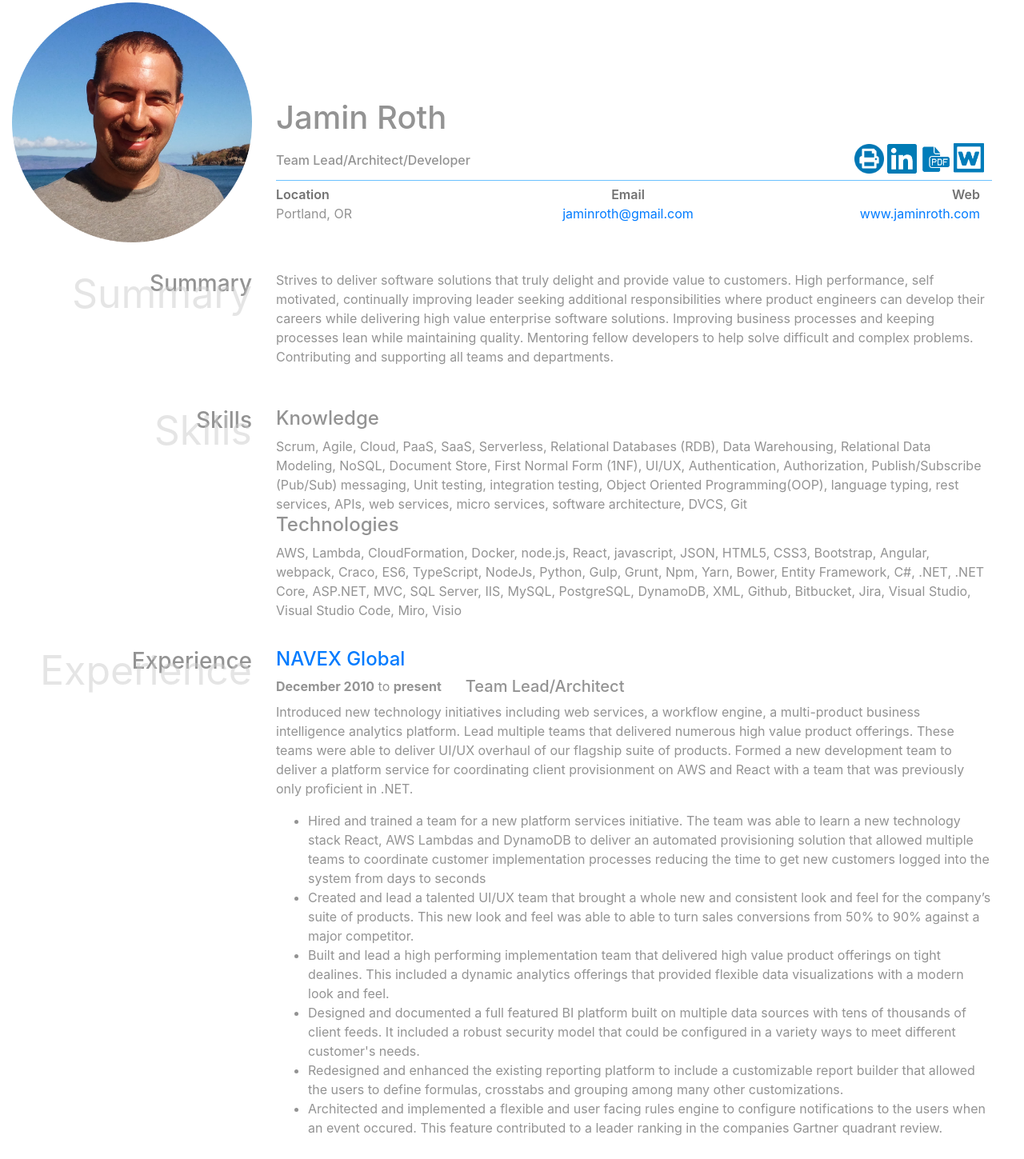
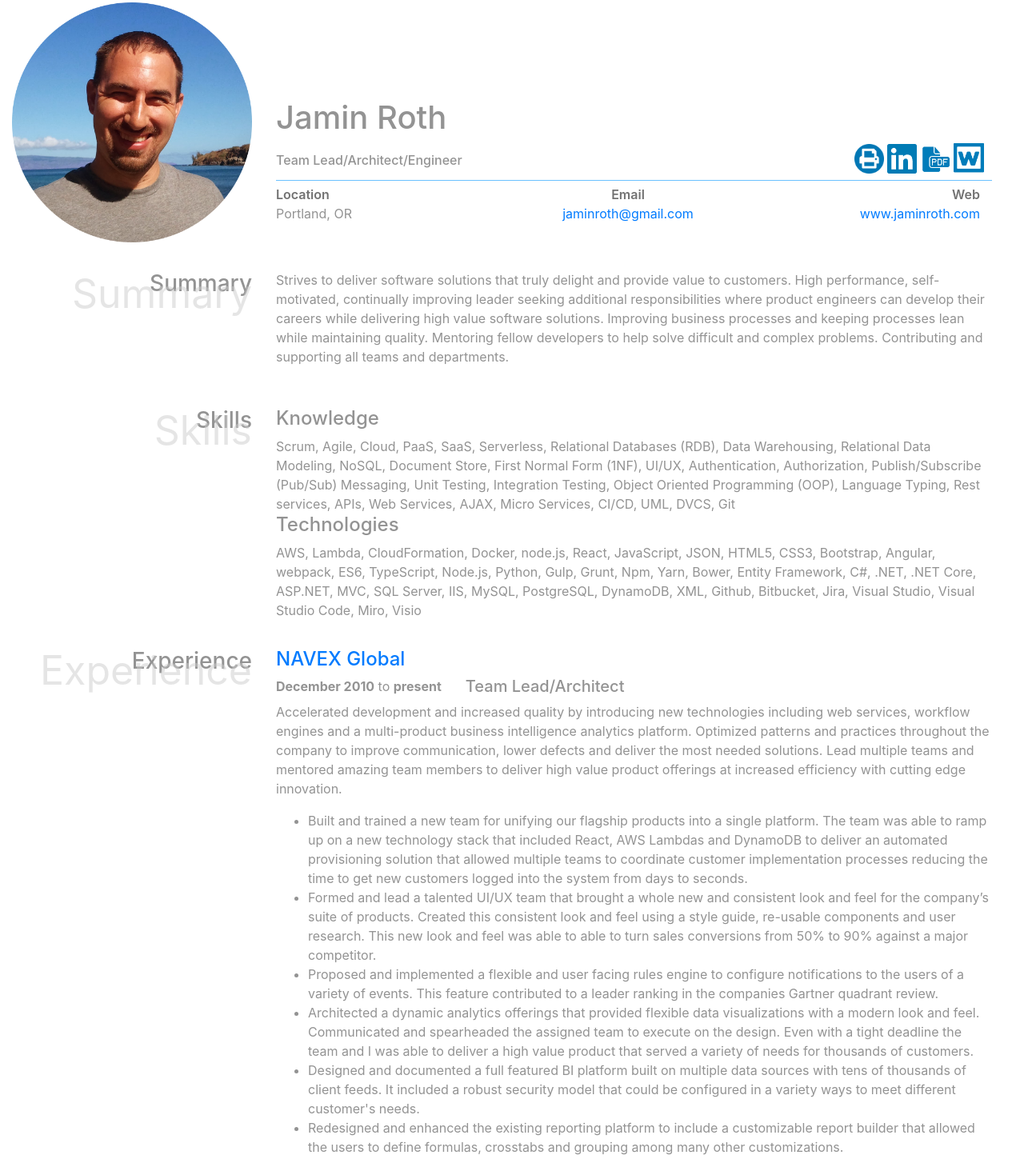
Before and after one commit to kodenine/kodenine.github.io, a website: page index.html in a window 1280 px wide. Shown: the part 22-1471 px from the top of the page at 80% size. Drawn offline with nearby package versions, Linux system fonts and the light colour scheme.

Commit message:
Update index.html
Updated job descriptions to show achievement over tasks.

```diff
--- a/index.html
+++ b/index.html
@@ -29,7 +29,7 @@
                 <img src="word_icon.png" style="width: 38px; height: 38px;"></img>
               </a>
             </div>
-            <h2>Team Lead/Architect/Developer</h2>
+            <h2>Team Lead/Architect/Engineer</h2>
 
             <div class="page-divider"></div>
             <div class="container-fluid">
@@ -54,7 +54,7 @@
         </div>
         <div class="col content">
           <div class="summary">
-            <p>Strives to deliver software solutions that truly delight and provide value to customers. High performance, self motivated, continually improving leader seeking additional responsibilities where product engineers can develop their careers while delivering high value enterprise software solutions. Improving business processes and keeping processes lean while maintaining quality. Mentoring fellow developers to help solve difficult and complex problems.  Contributing and supporting all teams and departments.</p>
+            <p>Strives to deliver software solutions that truly delight and provide value to customers. High performance, self-motivated, continually improving leader seeking additional responsibilities where product engineers can develop their careers while delivering high value software solutions. Improving business processes and keeping processes lean while maintaining quality. Mentoring fellow developers to help solve difficult and complex problems. Contributing and supporting all teams and departments.</p>
           </div>
         </div>
       </div>
@@ -66,9 +66,9 @@
         <div class="col content">
           <div class="skills">
             <h4>Knowledge</h4>
-            <span class="csl">Scrum, Agile, Cloud, PaaS, SaaS, Serverless, Relational Databases (RDB), Data Warehousing, Relational Data Modeling, NoSQL, Document Store, First Normal Form (1NF), UI/UX, Authentication, Authorization, Publish/Subscribe (Pub/Sub) messaging, Unit testing, integration testing, Object Oriented Programming(OOP), language typing, rest services, APIs, web services, micro services, software architecture, DVCS, Git</span>
+            <span class="csl">Scrum, Agile, Cloud, PaaS, SaaS, Serverless, Relational Databases (RDB), Data Warehousing, Relational Data Modeling, NoSQL, Document Store, First Normal Form (1NF), UI/UX, Authentication, Authorization, Publish/Subscribe (Pub/Sub) Messaging, Unit Testing, Integration Testing, Object Oriented Programming (OOP), Language Typing, Rest services, APIs, Web Services, AJAX, Micro Services, CI/CD, UML, DVCS, Git</span>
             <h4>Technologies</h4>
-            <span class="csl">AWS, Lambda, CloudFormation, Docker, node.js, React, javascript, JSON, HTML5, CSS3, Bootstrap, Angular, webpack, Craco, ES6, TypeScript, NodeJs, Python, Gulp, Grunt, Npm, Yarn, Bower, Entity Framework, C#, .NET, .NET Core, ASP.NET, MVC, SQL Server, IIS, MySQL, PostgreSQL, DynamoDB, XML, Github, Bitbucket, Jira, Visual Studio, Visual Studio Code, Miro, Visio</span>
+            <span class="csl">AWS, Lambda, CloudFormation, Docker, node.js, React, JavaScript, JSON, HTML5, CSS3, Bootstrap, Angular, webpack, ES6, TypeScript, Node.js, Python, Gulp, Grunt, Npm, Yarn, Bower, Entity Framework, C#, .NET, .NET Core, ASP.NET, MVC, SQL Server, IIS, MySQL, PostgreSQL, DynamoDB, XML, Github, Bitbucket, Jira, Visual Studio, Visual Studio Code, Miro, Visio</span>
           </div>
         </div>
       </div>
@@ -82,14 +82,14 @@
             <h4><a href="https://navexglobal.com">NAVEX Global</a></h4>
             <div class="float-left exp-timeline"><b>December 2010</b> to <b>present</b></div>
             <h5>Team Lead/Architect</h5>
-            <p>Introduced new technology initiatives including web services, a workflow engine, a multi-product business intelligence analytics platform. Lead multiple teams that delivered numerous high value product offerings. These teams were able to deliver UI/UX overhaul of our flagship suite of products. Formed a new development team to deliver a platform service for coordinating client provisionment on AWS and React with a team that was previously only proficient in .NET.</p>
+            <p>Accelerated development and increased quality by introducing new technologies including web services, workflow engines and a multi-product business intelligence analytics platform. Optimized patterns and practices throughout the company to improve communication, lower defects and deliver the most needed solutions. Lead multiple teams and mentored amazing team members to deliver high value product offerings at increased efficiency with cutting edge innovation.</p>
               <ul>
-                <li>Hired and trained a team for a new platform services initiative. The team was able to learn a new technology stack React, AWS Lambdas and DynamoDB to deliver an automated provisioning solution that allowed multiple teams to coordinate customer implementation processes reducing the time to get new customers logged into the system from days to seconds</li>
-                <li>Created and lead a talented UI/UX team that brought a whole new and consistent look and feel for the company’s suite of products. This new look and feel was able to able to turn sales conversions from 50% to 90% against a major competitor.</li>
-                <li>Built and lead a high performing implementation team that delivered high value product offerings on tight dealines. This included a dynamic analytics offerings that provided flexible data visualizations with a modern look and feel.</li>
+                <li>Built and trained a new team for unifying our flagship products into a single platform. The team was able to ramp up on a new technology stack that included React, AWS Lambdas and DynamoDB to deliver an automated provisioning solution that allowed multiple teams to coordinate customer implementation processes reducing the time to get new customers logged into the system from days to seconds.</li>
+                <li>Formed and lead a talented UI/UX team that brought a whole new and consistent look and feel for the company’s suite of products. Created this consistent look and feel using a style guide, re-usable components and user research. This new look and feel was able to able to turn sales conversions from 50% to 90% against a major competitor.</li>
+                <li>Proposed and implemented a flexible and user facing rules engine to configure notifications to the users of a variety of events. This feature contributed to a leader ranking in the companies Gartner quadrant review.</li>
+                <li>Architected a dynamic analytics offerings that provided flexible data visualizations with a modern look and feel. Communicated and spearheaded the assigned team to execute on the design. Even with a tight deadline the team and I was able to deliver a high value product that served a variety of needs for thousands of customers.</li>
                 <li>Designed and documented a full featured BI platform built on multiple data sources with tens of thousands of client feeds. It included a robust security model that could be configured in a variety ways to meet different customer's needs.</li>
                 <li>Redesigned and enhanced the existing reporting platform to include a customizable report builder that allowed the users to define formulas, crosstabs and grouping among many other customizations.</li>
-                <li>Architected and implemented a flexible and user facing rules engine to configure notifications to the users when an event occured. This feature contributed to a leader ranking in the companies Gartner quadrant review.</li>
               </ul>
             <div class="seperator"></div>
             <h4><a href="https://www.epiqglobal.com">Epiq</a></h4>
```
